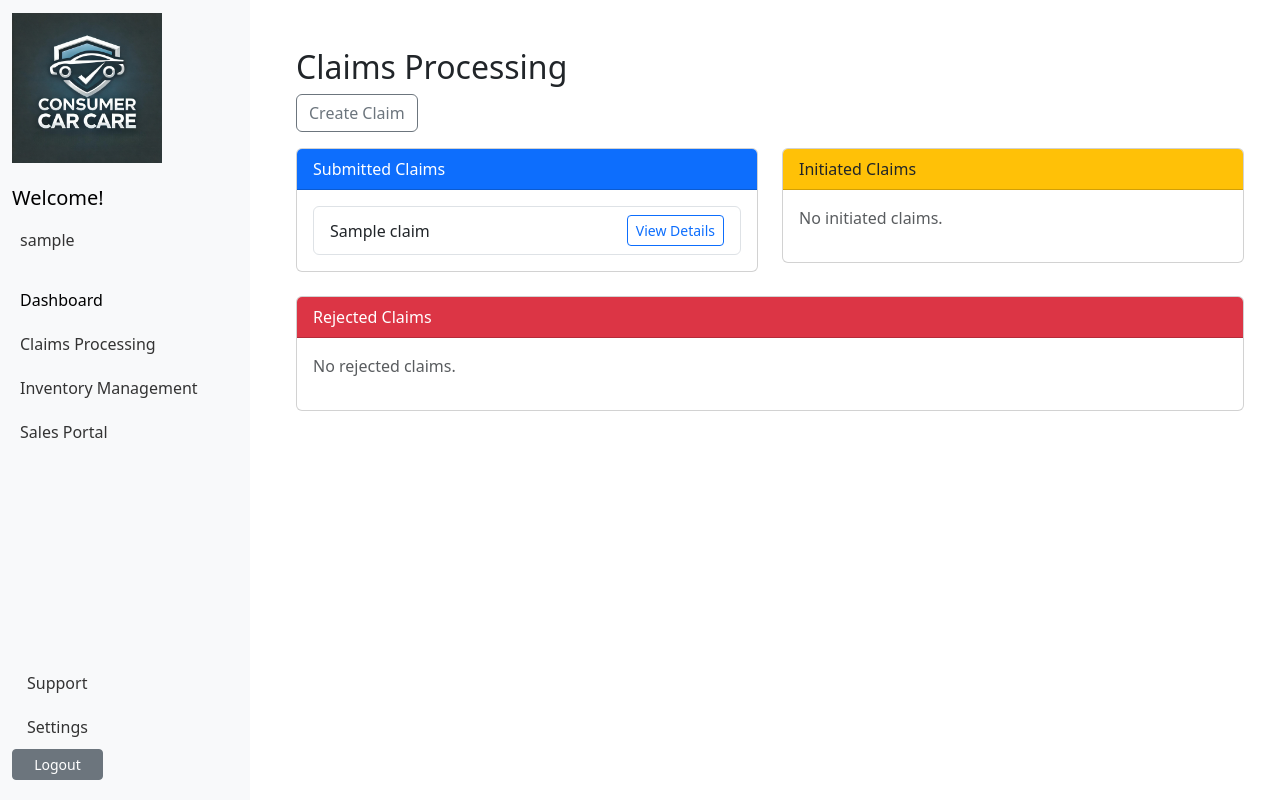
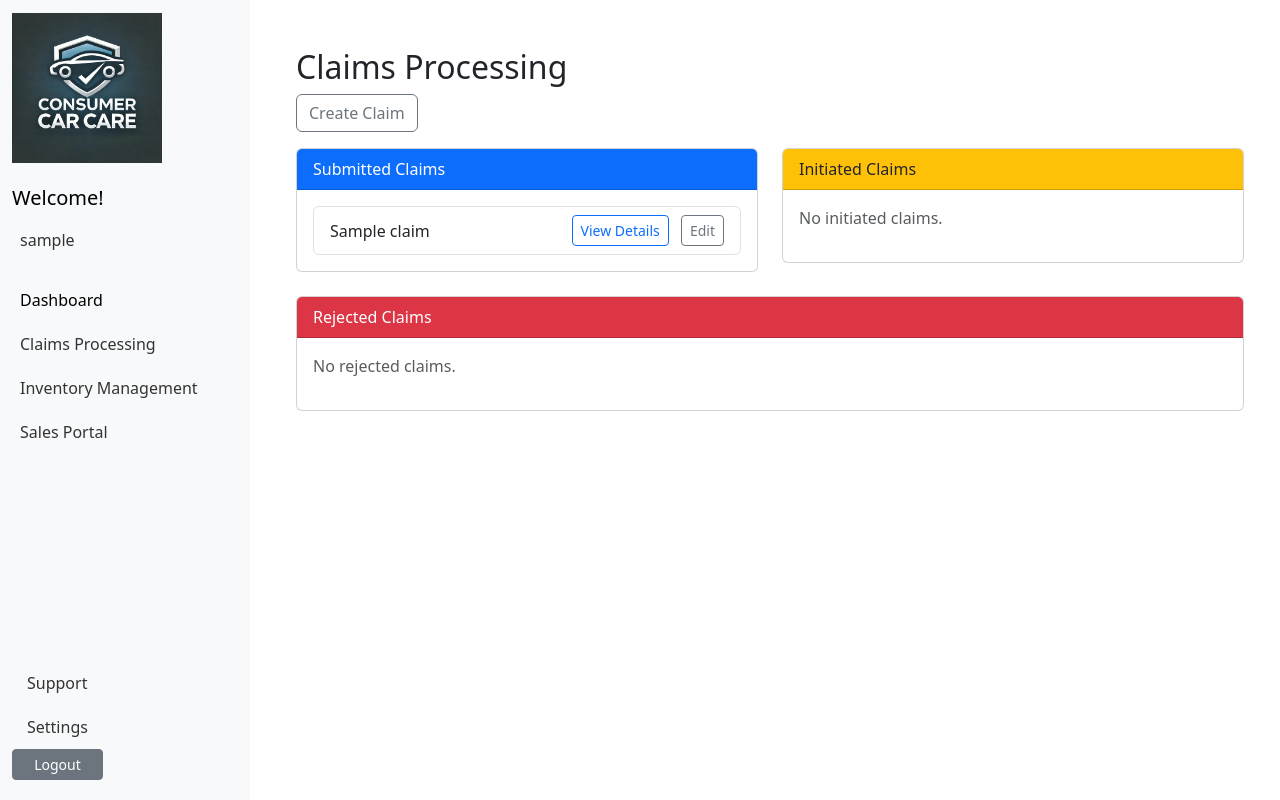
Before and after one commit to salmaan1-btm/C3-Digital, a Django app: page /claims/ in a window 1280 px wide. Run offline with Django 5.2, Linux system fonts and the light colour scheme; a user stored in the database is signed in; tables that the repository leaves empty hold one stand-in row (values such as "Sample post"); some libraries are stand-ins or nearby versions.

Commit message:
Edit claims functionality added

```diff
--- a/Apps/C3_app1/templates/C3_app1/claims.html
+++ b/Apps/C3_app1/templates/C3_app1/claims.html
@@ -18,7 +18,10 @@
                             {% for claim in submitted_claims %}
                                 <li class="list-group-item d-flex justify-content-between align-items-center">
                                     {{ claim.name }}
-                                    <a href="{% url 'C3_app1:claims_detail' claim.id %}" class="btn btn-sm btn-outline-primary">View Details</a>
+                                    <div>
+                                        <a href="{% url 'C3_app1:claims_detail' claim.id %}" class="btn btn-sm btn-outline-primary me-2">View Details</a>
+                                        <a href="{% url 'C3_app1:edit_claim' claim.id %}" class="btn btn-sm btn-outline-secondary">Edit</a>
+                                    </div>
                                 </li>
                             {% endfor %}
                         </ul>
@@ -39,7 +42,10 @@
                             {% for claim in initiated_claims %}
                                 <li class="list-group-item d-flex justify-content-between align-items-center">
                                     {{ claim.name }}
-                                    <a href="{% url 'C3_app1:claims_detail' claim.id %}" class="btn btn-sm btn-outline-warning">View Details</a>
+                                    <div>
+                                        <a href="{% url 'C3_app1:claims_detail' claim.id %}" class="btn btn-sm btn-outline-warning">View Details</a>
+                                        <a href="{% url 'C3_app1:edit_claim' claim.id %}" class="btn btn-sm btn-outline-secondary">Edit</a>
+                                    </div>
                                 </li>
                             {% endfor %}
                         </ul>
@@ -62,7 +68,10 @@
                             {% for claim in rejected_claims %}
                                 <li class="list-group-item d-flex justify-content-between align-items-center">
                                     {{ claim.name }}
-                                    <a href="{% url 'C3_app1:claims_detail' claim.id %}" class="btn btn-sm btn-outline-danger">View Details</a>
+                                    <div>
+                                        <a href="{% url 'C3_app1:claims_detail' claim.id %}" class="btn btn-sm btn-outline-danger">View Details</a>
+                                        <a href="{% url 'C3_app1:edit_claim' claim.id %}" class="btn btn-sm btn-outline-secondary">Edit</a>
+                                    </div>
                                 </li>
                             {% endfor %}
                         </ul>
--- a/Apps/C3_app1/urls.py
+++ b/Apps/C3_app1/urls.py
@@ -9,6 +9,7 @@ urlpatterns = [
     path('', views.index, name='index'),
     path('claims/', views.claims, name='claims'),
     path('claims/<int:claim_id>/', views.claim_detail_view, name='claims_detail'),
+    path('claims/<int:claim_id>/edit/', views.edit_claim, name='edit_claim'),
     path('new_claim/', views.new_claims, name='new_claim'),
     path('inventory/', views.inventory, name='inventory'),
     path('add_inventory/', views.add_inventory, name = 'add_inventory'),
--- a/Apps/C3_app1/views.py
+++ b/Apps/C3_app1/views.py
@@ -59,6 +59,25 @@ def new_claims(request):
     # Display a blank or invalid form.
     context = {'form' : form}
     return render(request, 'C3_app1/new_claim.html', context)
+
+@login_required
+def edit_claim(request, claim_id):
+
+    # Get the claim instance
+    claim = get_object_or_404(Claim, id=claim_id)
+
+    if request.method != 'POST':
+        # Initial request; pre-fill form with the current entry
+        form = ClaimsForm(instance=claim)
+    else:
+        # POST data submitted; process data
+        form = ClaimsForm(instance=claim, data=request.POST)
+        if form.is_valid():
+            form.save()
+            return redirect('C3_app1:claims')
+
+    context = {'claim': claim, 'form': form}
+    return render(request, 'C3_app1/edit_claim.html', context)
 
 @login_required
 def inventory(request):
```
Also changed, not shown: Apps/C3_app1/templates/C3_app1/edit_claim.html (added, +15 -0 lines).
